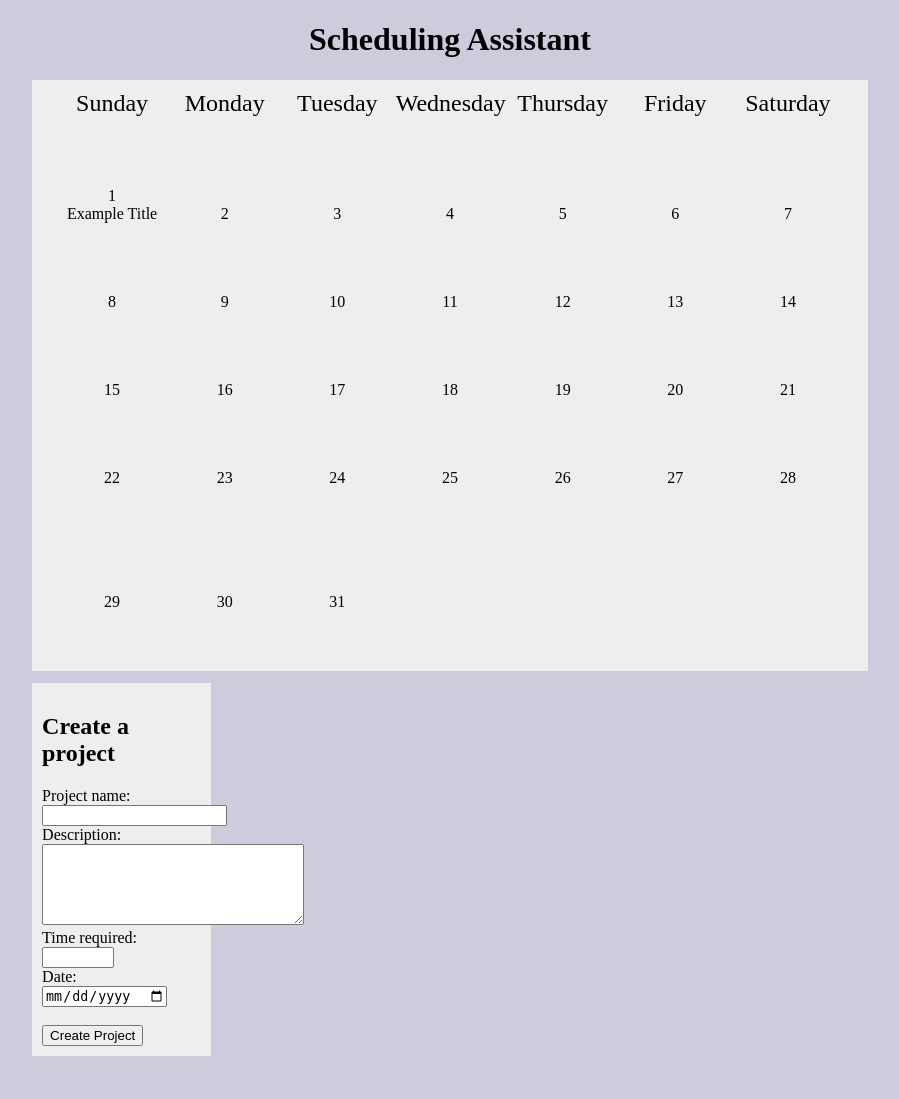
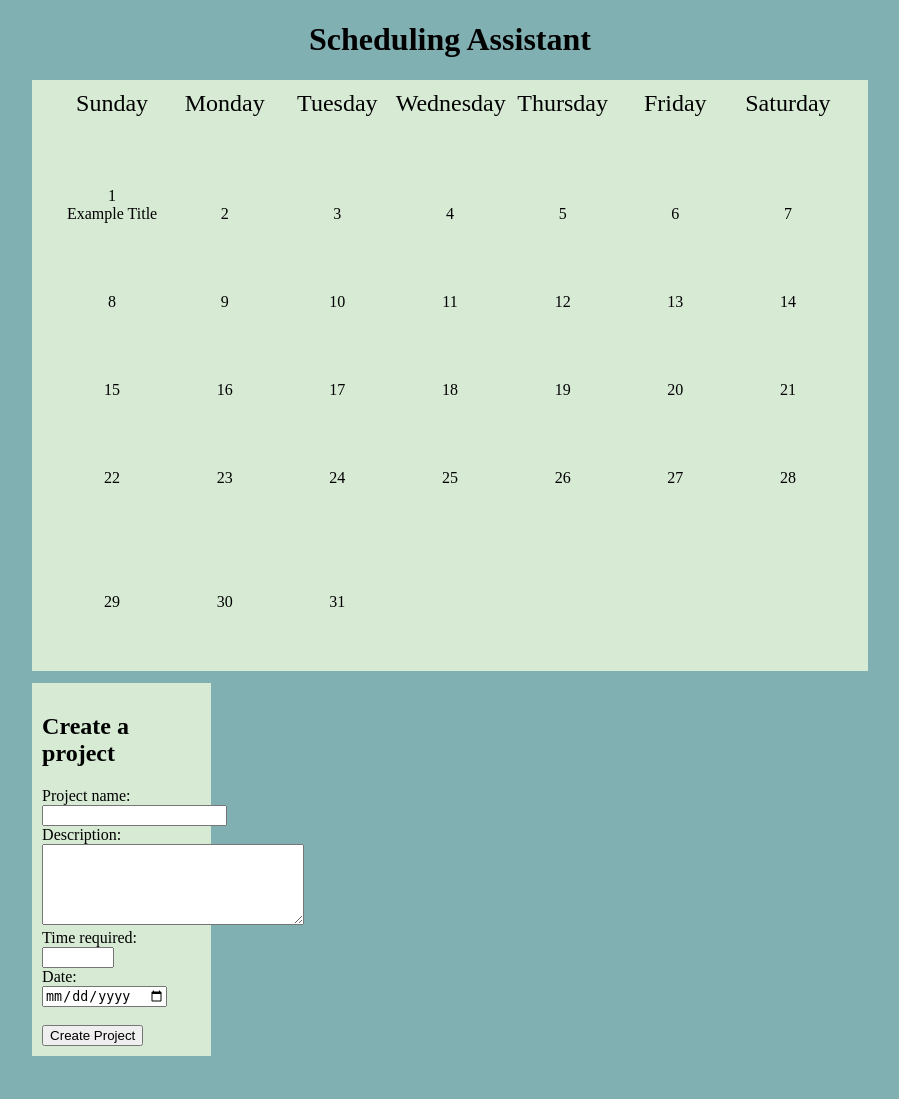
Before and after one commit to AdamScoggins/Scheduling-Assistant, a PHP site: page /main.html in a window 1280 px wide. Shown: the whole page, without its empty margins (190-1089 px from the left). Run offline with PHP 8.4, Linux system fonts and the light colour scheme.

Commit message:
Updated main.css
Updated color scheme

```diff
--- a/main.css
+++ b/main.css
@@ -1,6 +1,6 @@
 
 body {
-  background-color: #ccd;
+  background-color: #81b0b2;
 }
 
 h1 {
@@ -15,7 +15,7 @@ h1 {
   text-align: center;
   list-style-type: none;
   padding: 10px 0;
-  background: #eee;
+  background: #d6ead4;
   margin: 0;
   margin-left: 15%;
   margin-right:15%;
@@ -35,7 +35,7 @@ h1 {
 }
 
 .projectForm {
-  background: #eee;
+  background: #d6ead4;
   margin-top:1%;
   margin-left:15%;
   margin-right:70%;
```
